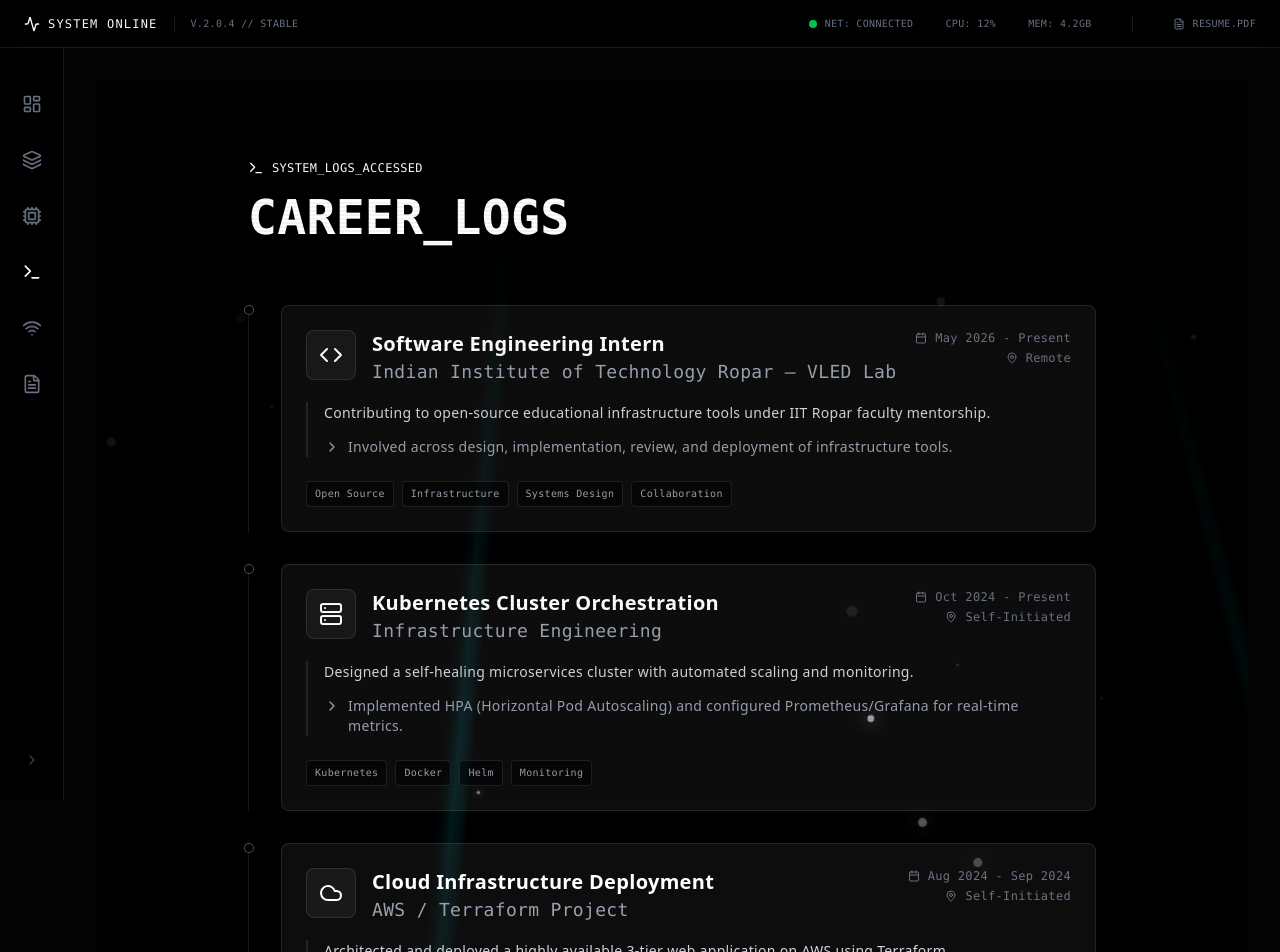
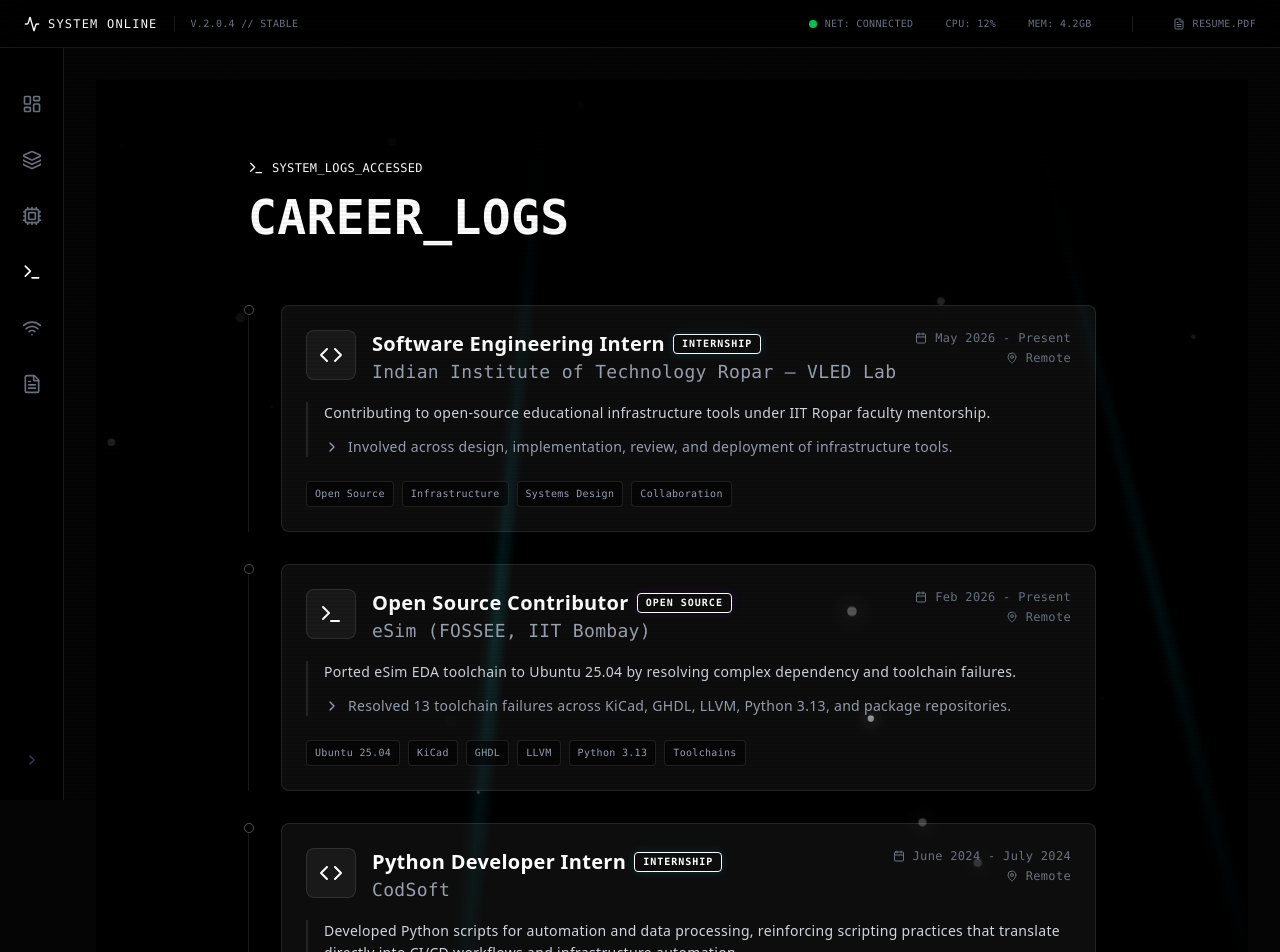
Before and after one commit to sonivishal66666/Portfolio-Vishal, a React (Vite) app: page /experience in a window 1280 px wide. Shown: the top 952 px of the page. Built offline with nearby package versions, Linux system fonts and the light colour scheme.

Commit message:
Add project live links, side-by-side action buttons, and customize career logs to showcase IIT Ropar Internship and IIT Bombay Open Source badges

```diff
--- a/src/components/Experience.jsx
+++ b/src/components/Experience.jsx
@@ -6,7 +6,7 @@ import HackerText from './HackerText';
 const Experience = () => {
     const experiences = [
         {
-            id: "EXP-004",
+            id: "EXP-003",
             role: "Software Engineering Intern",
             company: "Indian Institute of Technology Ropar — VLED Lab",
             location: "Remote",
@@ -14,29 +14,20 @@ const Experience = () => {
             description: "Contributing to open-source educational infrastructure tools under IIT Ropar faculty mentorship.",
             bullet: "Involved across design, implementation, review, and deployment of infrastructure tools.",
             tags: ["Open Source", "Infrastructure", "Systems Design", "Collaboration"],
-            icon: Code
-        },
-        {
-            id: "EXP-003",
-            role: "Kubernetes Cluster Orchestration",
-            company: "Infrastructure Engineering",
-            location: "Self-Initiated",
-            period: "Oct 2024 - Present",
-            description: "Designed a self-healing microservices cluster with automated scaling and monitoring.",
-            bullet: "Implemented HPA (Horizontal Pod Autoscaling) and configured Prometheus/Grafana for real-time metrics.",
-            tags: ["Kubernetes", "Docker", "Helm", "Monitoring"],
-            icon: Server
+            icon: Code,
+            badge: "INTERNSHIP"
         },
         {
             id: "EXP-002",
-            role: "Cloud Infrastructure Deployment",
-            company: "AWS / Terraform Project",
-            location: "Self-Initiated",
-            period: "Aug 2024 - Sep 2024",
-            description: "Architected and deployed a highly available 3-tier web application on AWS using Terraform.",
-            bullet: "Provisioned VPCs, EC2 instances, and RDS databases with automated state management.",
-            tags: ["AWS", "Terraform", "IaC", "Networking"],
-            icon: Cloud
+            role: "Open Source Contributor",
+            company: "eSim (FOSSEE, IIT Bombay)",
+            location: "Remote",
+            period: "Feb 2026 - Present",
+            description: "Ported eSim EDA toolchain to Ubuntu 25.04 by resolving complex dependency and toolchain failures.",
+            bullet: "Resolved 13 toolchain failures across KiCad, GHDL, LLVM, Python 3.13, and package repositories.",
+            tags: ["Ubuntu 25.04", "KiCad", "GHDL", "LLVM", "Python 3.13", "Toolchains"],
+            icon: Terminal,
+            badge: "OPEN SOURCE"
         },
         {
             id: "EXP-001",
@@ -47,7 +38,8 @@ const Experience = () => {
             description: "Developed Python scripts for automation and data processing, reinforcing scripting practices that translate directly into CI/CD workflows and infrastructure automation.",
             bullet: "Built reusable automation scripts to streamline data processing tasks, reducing manual execution time by 40%.",
             tags: ["Python", "Task Automation", "Scripting", "CLI Tooling"],
-            icon: Terminal
+            icon: Code,
+            badge: "INTERNSHIP"
         }
     ];
 
@@ -153,8 +145,19 @@ const Experience = () => {
                                             <exp.icon className="w-6 h-6" />
                                         </div>
                                         <div>
-                                            <h3 className="text-xl font-bold text-white group-hover:text-primary transition-colors">
+                                            <h3 className="text-xl font-bold text-white group-hover:text-primary transition-colors flex flex-wrap items-center gap-2">
                                                 {exp.role}
+                                                {exp.badge && (
+                                                    <span className={`text-[10px] px-2 py-0.5 rounded font-mono font-bold tracking-widest ${
+                                                        exp.badge === 'INTERNSHIP'
+                                                            ? 'bg-primary/20 text-primary border border-primary/30 shadow-[0_0_10px_rgba(0,240,255,0.15)]'
+                                                            : exp.badge === 'OPEN SOURCE'
+                                                            ? 'bg-secondary/20 text-secondary border border-secondary/30 shadow-[0_0_10px_rgba(112,0,255,0.15)]'
+                                                            : 'bg-white/5 text-gray-400 border border-white/10'
+                                                    }`}>
+                                                        {exp.badge}
+                                                    </span>
+                                                )}
                                             </h3>
                                             <div className="text-lg text-gray-400 font-mono">{exp.company}</div>
                                         </div>
--- a/src/components/Projects.jsx
+++ b/src/components/Projects.jsx
@@ -78,7 +78,22 @@ const ProjectCard = ({ project, onClick, index }) => {
                     </div>
                     <div className="flex flex-col items-end gap-2">
                         <div className="flex items-center gap-2">
-                            <span className="text-[10px] font-mono text-primary animate-pulse">● LIVE</span>
+                            {project.liveUrl ? (
+                                <a
+                                    href={project.liveUrl}
+                                    target="_blank"
+                                    rel="noopener noreferrer"
+                                    onClick={(e) => e.stopPropagation()}
+                                    className="text-[10px] font-mono text-primary hover:text-white transition-colors flex items-center gap-1 bg-primary/10 border border-primary/20 px-2 py-0.5 rounded"
+                                    title="View Live Site"
+                                >
+                                    <span className="w-1.5 h-1.5 rounded-full bg-primary animate-pulse inline-block" />
+                                    <span>LIVE</span>
+                                    <ExternalLink className="w-2.5 h-2.5" />
+                                </a>
+                            ) : (
+                                <span className="text-[10px] font-mono text-gray-500 bg-white/5 border border-white/10 px-2 py-0.5 rounded">● OFFLINE</span>
+                            )}
                             <a
                                 href={project.githubUrl}
                                 target="_blank"
@@ -264,16 +279,27 @@ const SidePanel = ({ project, onClose, isMobile }) => {
                     </div>
 
                     {/* Inline Footer Action */}
-                    <div className="pt-6 border-t border-white/10">
+                    <div className="pt-6 border-t border-white/10 flex flex-col sm:flex-row gap-4">
                         <a
                             href={project.githubUrl}
                             target="_blank"
                             rel="noopener noreferrer"
-                            className="w-full py-4 bg-white/5 border border-white/10 text-white font-mono text-sm tracking-widest hover:bg-primary hover:text-black hover:border-primary transition-all duration-300 flex items-center justify-center gap-2 rounded group"
+                            className="flex-1 py-4 bg-white/5 border border-white/10 text-white font-mono text-sm tracking-widest hover:bg-primary hover:text-black hover:border-primary transition-all duration-300 flex items-center justify-center gap-2 rounded group"
                         >
                             <Github className="w-4 h-4 group-hover:scale-110 transition-transform" />
                             <span>ACCESS SOURCE_CODE</span>
                         </a>
+                        {project.liveUrl && (
+                            <a
+                                href={project.liveUrl}
+                                target="_blank"
+                                rel="noopener noreferrer"
+                                className="flex-1 py-4 bg-primary text-black font-mono text-sm tracking-widest hover:bg-white hover:text-black hover:border-white transition-all duration-300 flex items-center justify-center gap-2 rounded group"
+                            >
+                                <ExternalLink className="w-4 h-4 group-hover:scale-110 transition-transform" />
+                                <span>ACCESS LIVE_SYSTEM</span>
+                            </a>
+                        )}
                     </div>
                 </div>
             </motion.div>
@@ -296,6 +322,7 @@ const Projects = () => {
             metricsDisclaimer: "Performance optimized using decoupled containerized stateful WebSocket servers to bypass Vercel serverless limitations.",
             engineeringNotes: "Bypassed Vercel Serverless WebSocket limits by containerizing a stateful Go service on Railway. Solved Supabase connection pooler (PgBouncer) prepared-statement limitations by programmatically configuring simple protocol queries in pgx.",
             githubUrl: "https://github.com/sonivishal66666/CollabCode",
+            liveUrl: "https://collab-code-mocha.vercel.app/",
             tech: ["Next.js", "TypeScript", "Go", "WebSocket", "PostgreSQL", "WebRTC", "Docker", "Zustand", "Redis", "Supabase"],
             isFlagship: true,
             stats: [
@@ -322,10 +349,11 @@ const Projects = () => {
             shortDesc: "Distributed encrypted file vault prototype implementing AES-256 GCM encryption, 1KB sharding, and Merkle-tree validation.",
             infra: "Go CLI simulation + HTTP Server API supporting JSON package bundles.",
             icon: <Lock className="w-8 h-8 text-green-400" />,
-            description: "Designed the core encryption and storage layer: AES-256-GCM encryption, deterministic file sharding into 1KB chunks stored under their SHA-256 content-addressed hashes, and Merkle-tree integrity verification for chunk validation.",
+            description: "Designed the core encryption and storage layer: AES-256-GCM encryption, deterministic file sharding, and Merkle-tree integrity verification. Collaborated within a 6-member team, contributing to system architecture decisions, cross-component integration, and technical design across the full stack.",
             metricsDisclaimer: "Secure retrieval blocked dynamically if any chunk hash fails Merkle root comparison.",
             engineeringNotes: "Structured two execution modes: local CLI pipeline and a Web experience. Developed robust file reconstruction logic to assemble shredded chunks using a custom text manifest containing order and filenames.",
             githubUrl: "https://github.com/sonivishal66666/ChronoVault",
+            liveUrl: "https://chronovault-psi.vercel.app/",
             tech: ["Go", "React", "FastAPI", "AES-256-GCM", "IPFS", "SHA-256", "Web API"],
             stats: [
                 { label: "ENCRYPTION", value: "AES-256 GCM" },
@@ -348,6 +376,7 @@ const Projects = () => {
             metricsDisclaimer: "AI summarizer generates key insights in under 5ms completely on the client side to minimize server costs.",
             engineeringNotes: "Configured database triggers on auth.users for automatic profile generation. Built atomic upvoting/downvoting SQL functions and indexes. Implemented Fuse.js fuzzy matching for type-ahead and duplicate question detection.",
             githubUrl: "https://github.com/sonivishal66666/Answerhub",
+            liveUrl: "https://answerhub-zeta.vercel.app/",
             tech: ["React 19", "Vite 8", "Supabase", "Tailwind CSS", "Framer Motion", "Fuse.js", "Web Speech API"],
             stats: [
                 { label: "SEARCH", value: "Voice / Fuzzy" },
@@ -370,6 +399,7 @@ const Projects = () => {
             metricsDisclaimer: "Redis-based mutex locks prevent double-booking of seats during high-traffic campaigns.",
             engineeringNotes: "Focused on concurrency and transactional consistency. Handled payment timeouts and webhook failures gracefully via idempotent database checks. Deployed via Terraform-managed IaC.",
             githubUrl: "https://github.com/sonivishal66666/Arvis",
+            liveUrl: "https://arvis-frontend.vercel.app/",
             tech: ["Next.js", "Cashfree", "AWS Lambda", "Kubernetes", "Redis", "WebSockets", "Terraform", "LLM APIs"],
             stats: [
                 { label: "CONCURRENCY", value: "Redis Mutex" },
@@ -392,6 +422,7 @@ const Projects = () => {
             metricsDisclaimer: "Offline mode preserves 100% feature parity using a local storage JSON file structure.",
             engineeringNotes: "Designed dual-mode persistence that monitors database connections and dynamically routes queries. Implemented JWT auth with 7-tier role hierarchy and route guards.",
             githubUrl: "https://github.com/sonivishal66666/DineOps",
+            liveUrl: "https://dine-ops-hazel.vercel.app/",
             tech: ["Next.js", "NestJS", "Prisma", "Supabase", "PostgreSQL", "Framer Motion", "Cashfree", "TypeScript"],
             stats: [
                 { label: "PORTALS", value: "7 Role-Based" },
```
